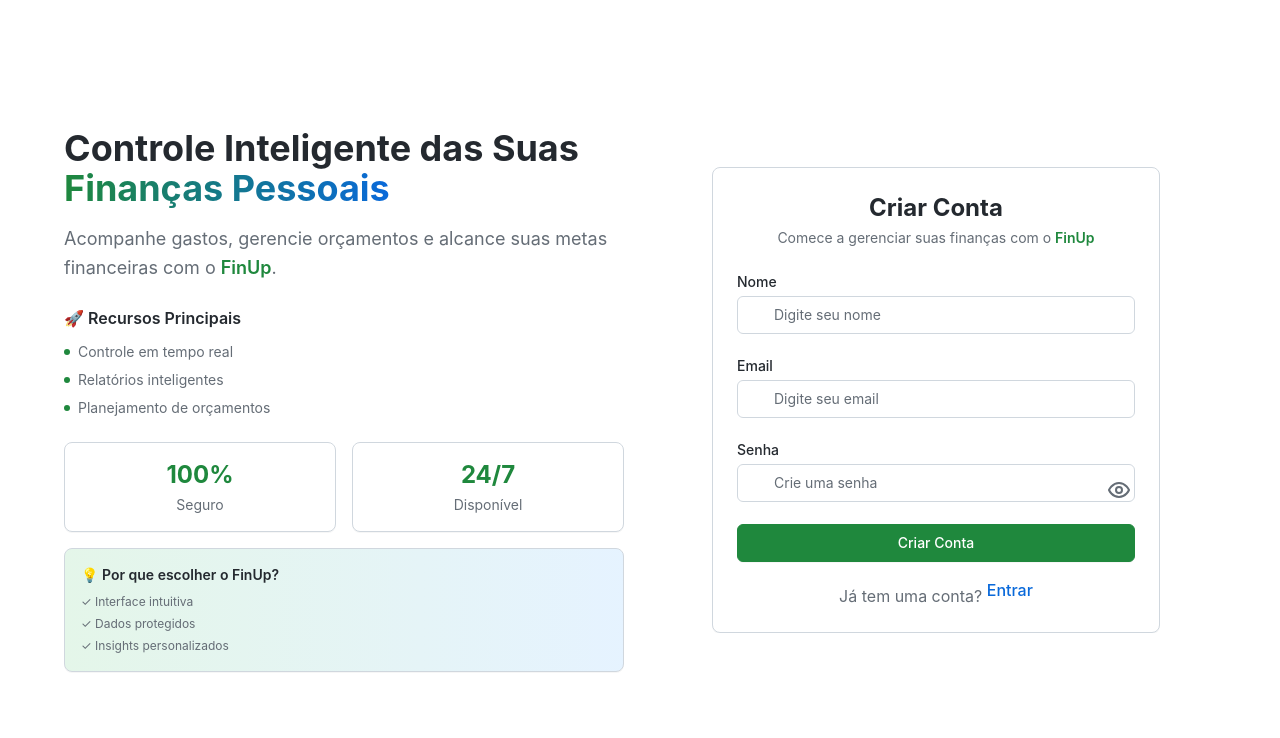
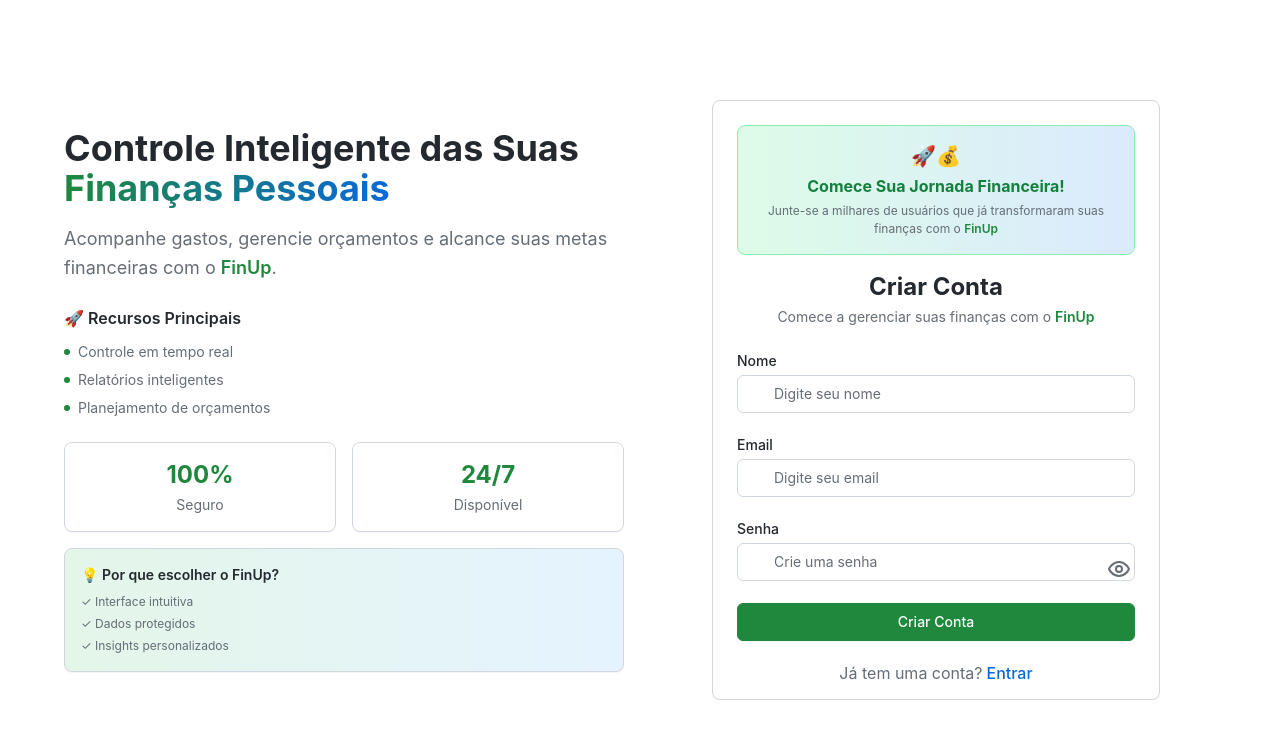
Before and after one commit to keferson-github/finup, a React (Vite) app: page /auth in a window 1280 px wide. Both pictures are taken after a click on the button "Cadastre-se". Shown: the top 738 px of the page. Built offline with nearby package versions, Linux system fonts and the light colour scheme; no server answers.

Commit message:
Estilização dos formulários "Entrar/Cadastre-se".

```diff
--- a/src/components/auth/LoginForm.tsx
+++ b/src/components/auth/LoginForm.tsx
@@ -29,7 +29,7 @@ export const LoginForm: React.FC<LoginFormProps> = ({ onToggleMode }) => {
 
   return (
     <div className="w-full max-w-md mx-auto">
-      <div className="card">
+      <div className="card h-[600px] flex flex-col">
         <div className="text-center mb-6">
           <div className="bg-gradient-to-r from-blue-50 to-green-50 dark:from-blue-900/20 dark:to-green-900/20 rounded-lg p-4 mb-4 border border-blue-200 dark:border-blue-700">
             <div className="text-xl mb-1">💰📈</div>
@@ -40,7 +40,7 @@ export const LoginForm: React.FC<LoginFormProps> = ({ onToggleMode }) => {
           <p className="text-sm text-fg-muted dark:text-fg-dark-muted mt-1">Entre para gerenciar suas finanças</p>
         </div>
 
-        <form onSubmit={handleSubmit} className="space-y-4">
+        <form onSubmit={handleSubmit} className="space-y-4 flex-grow flex flex-col justify-center">
           <div>
             <label htmlFor="email" className="block text-sm font-medium text-fg-default dark:text-fg-dark-default mb-1">
               Email
@@ -94,15 +94,15 @@ export const LoginForm: React.FC<LoginFormProps> = ({ onToggleMode }) => {
         </form>
 
         <div className="mt-4 text-center">
-          <p className="text-fg-muted dark:text-fg-dark-muted">
-            Não tem uma conta?{' '}
+          <div className="flex items-center pt-4 mb-1 justify-center gap-1">
+            <span className="text-fg-muted dark:text-fg-dark-muted">Não tem uma conta?</span>
             <button
               onClick={onToggleMode}
               className="text-accent-fg dark:text-accent-dark-fg hover:text-accent-emphasis dark:hover:text-accent-dark-emphasis font-medium transition-colors"
             >
               Cadastre-se
             </button>
-          </p>
+          </div>
         </div>
       </div>
     </div>
--- a/src/components/auth/SignUpForm.tsx
+++ b/src/components/auth/SignUpForm.tsx
@@ -30,13 +30,18 @@ export const SignUpForm: React.FC<SignUpFormProps> = ({ onToggleMode }) => {
 
   return (
     <div className="w-full max-w-md mx-auto">
-      <div className="card">
+      <div className="card h-[600px] flex flex-col">
         <div className="text-center mb-6">
+          <div className="bg-gradient-to-r from-green-50 to-blue-50 dark:from-green-900/20 dark:to-blue-900/20 rounded-lg p-4 mb-4 border border-green-200 dark:border-green-700">
+            <div className="text-xl mb-1">🚀💰</div>
+            <h3 className="text-base font-bold text-green-600 dark:text-green-400 mb-1">Comece Sua Jornada Financeira!</h3>
+            <p className="text-xs text-fg-muted dark:text-fg-dark-muted">Junte-se a milhares de usuários que já transformaram suas finanças com o <span className="font-semibold text-success-emphasis dark:text-success-dark-emphasis">FinUp</span></p>
+          </div>
           <h2 className="text-2xl font-bold text-fg-default dark:text-fg-dark-default">Criar Conta</h2>
           <p className="text-sm text-fg-muted dark:text-fg-dark-muted mt-1">Comece a gerenciar suas finanças com o <span className="font-semibold text-success-emphasis dark:text-success-dark-emphasis">FinUp</span></p>
         </div>
 
-        <form onSubmit={handleSubmit} className="space-y-4">
+        <form onSubmit={handleSubmit} className="space-y-4 flex-grow flex flex-col justify-center">
           <div>
             <label htmlFor="fullName" className="block text-sm font-medium text-fg-default dark:text-fg-dark-default mb-1">
               Nome
@@ -109,15 +114,15 @@ export const SignUpForm: React.FC<SignUpFormProps> = ({ onToggleMode }) => {
         </form>
 
         <div className="mt-4 text-center">
-          <p className="text-fg-muted dark:text-fg-dark-muted">
-            Já tem uma conta?{' '}
+          <div className="flex items-center pt-4 mb-1 justify-center gap-1">
+            <span className="text-fg-muted transform -translate-y-1/2 dark:text-fg-dark-muted">Já tem uma conta?</span>
             <button
               onClick={onToggleMode}
-              className="text-accent-fg dark:text-accent-dark-fg hover:text-accent-emphasis dark:hover:text-accent-dark-emphasis font-medium transition-colors"
+              className="text-accent-fg transform -translate-y-1/2 dark:text-accent-dark-fg hover:text-accent-emphasis dark:hover:text-accent-dark-emphasis font-medium transition-colors"
             >
               Entrar
             </button>
-          </p>
+          </div>
         </div>
       </div>
     </div>
--- a/src/components/budgets/BudgetAlerts.tsx
+++ b/src/components/budgets/BudgetAlerts.tsx
@@ -1,5 +1,5 @@
 import React from 'react'
-import { AlertTriangle, CheckCircle, TrendingUp } from 'lucide-react'
+import { AlertTriangle, CheckCircle } from 'lucide-react'
 import { BudgetWithProgress } from '../../hooks/useBudgets'
 
 interface BudgetAlertsProps {
--- a/src/components/budgets/BudgetCard.tsx
+++ b/src/components/budgets/BudgetCard.tsx
@@ -1,5 +1,5 @@
 import React from 'react'
-import { Edit, Trash2, AlertTriangle, CheckCircle, TrendingUp } from 'lucide-react'
+import { Edit, Trash2, AlertTriangle, CheckCircle } from 'lucide-react'
 import { BudgetWithProgress } from '../../hooks/useBudgets'
 
 interface BudgetCardProps {
--- a/src/components/budgets/BudgetSummary.tsx
+++ b/src/components/budgets/BudgetSummary.tsx
@@ -1,5 +1,5 @@
 import React from 'react'
-import { Target, TrendingUp, TrendingDown, AlertTriangle, CheckCircle, DollarSign } from 'lucide-react'
+import { Target, TrendingDown, CheckCircle, DollarSign } from 'lucide-react'
 
 interface BudgetSummaryData {
   totalOrcado: number
--- a/src/components/calendar/CalendarGrid.tsx
+++ b/src/components/calendar/CalendarGrid.tsx
@@ -1,7 +1,7 @@
 import React, { useState } from 'react'
-import { format, startOfMonth, endOfMonth, eachDayOfInterval, isSameDay, isSameMonth, isToday, getDay } from 'date-fns'
+import { format, startOfMonth, endOfMonth, eachDayOfInterval, isSameMonth, isToday, getDay } from 'date-fns'
 import { ptBR } from 'date-fns/locale'
-import { CheckCircle, Clock, AlertCircle, Plus, Eye } from 'lucide-react'
+import { CheckCircle, Clock, AlertCircle, Plus } from 'lucide-react'
 import { CalendarTransaction, DaySummary } from '../../hooks/useCalendar'
 import { TransactionDetailModal } from './TransactionDetailModal'
 
--- a/src/pages/AuthPage.tsx
+++ b/src/pages/AuthPage.tsx
@@ -66,18 +66,18 @@ export const AuthPage: React.FC = () => {
 
         {/* Right Side - Auth Forms */}
         <div className="w-full relative overflow-hidden">
-          <div className="transition-all duration-500 ease-in-out transform">
-            <div className={`transition-all duration-500 ease-in-out transform ${
+          <div className="transition-all duration-300 ease-out transform">
+            <div className={`transition-all duration-300 ease-out transform ${
               isLogin
-                ? 'translate-x-0 opacity-100'
-                : '-translate-x-full opacity-0 absolute top-0 left-0 w-full'
+                ? 'translate-x-0 opacity-100 scale-100'
+                : '-translate-x-full opacity-0 scale-95 absolute inset-0'
             }`}>
               <LoginForm onToggleMode={() => setIsLogin(false)} />
             </div>
-            <div className={`transition-all duration-500 ease-in-out transform ${
+            <div className={`transition-all duration-300 ease-out transform ${
               !isLogin
-                ? 'translate-x-0 opacity-100'
-                : 'translate-x-full opacity-0 absolute top-0 left-0 w-full'
+                ? 'translate-x-0 opacity-100 scale-100'
+                : 'translate-x-full opacity-0 scale-95 absolute inset-0'
             }`}>
               <SignUpForm onToggleMode={() => setIsLogin(true)} />
             </div>
--- a/src/pages/Categories.tsx
+++ b/src/pages/Categories.tsx
@@ -1,5 +1,5 @@
 import React from 'react'
-import { Plus, Tag, Edit, Trash2, TrendingUp, TrendingDown } from 'lucide-react'
+import { Plus, Edit, Trash2, TrendingUp, TrendingDown } from 'lucide-react'
 import { useState } from 'react'
 import { useCategories } from '../hooks/useCategories'
 import { CategoryForm } from '../components/categories/CategoryForm'
```
